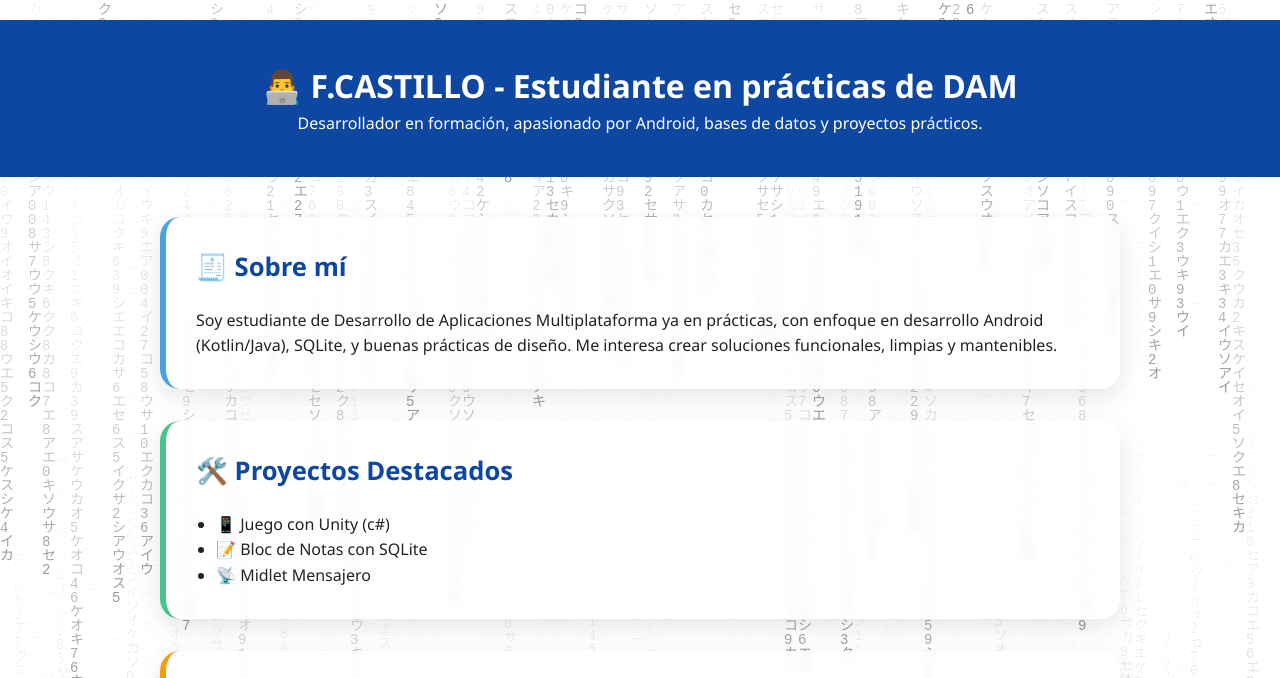
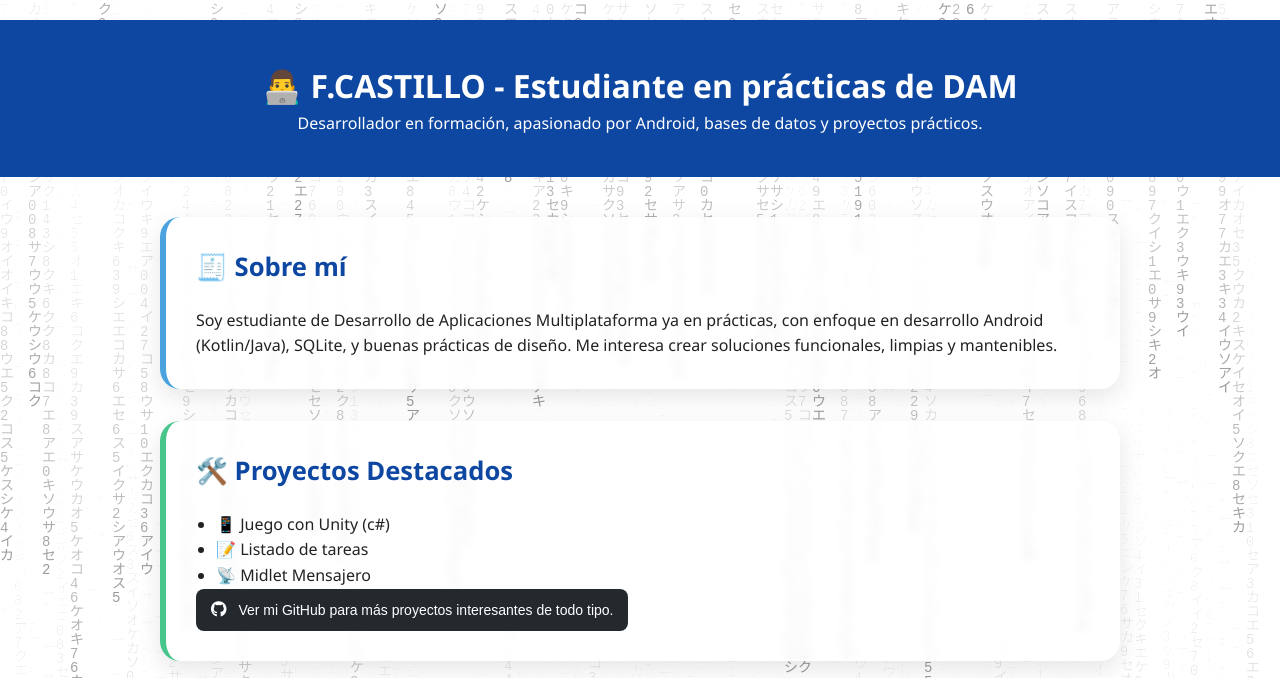
Before and after one commit to FECASRO/PORTFOLIO, a plain HTML site: page index.html in a window 1280 px wide. Shown: the top 678 px of the page. Drawn offline with Linux system fonts and the light colour scheme.

Commit message:
Completados proyectos
completados videos ,miniaturas, y conexión con Github

```diff
--- a/index.html
+++ b/index.html
@@ -1,6 +1,7 @@
 <!DOCTYPE html>
 <html lang="es">
 <head>
+  <link rel="stylesheet" href="https://cdnjs.cloudflare.com/ajax/libs/font-awesome/6.5.0/css/all.min.css">
   <meta charset="UTF-8" />
   <meta name="viewport" content="width=device-width, initial-scale=1.0" />
   <title>Portfolio de CLAUD</title>
@@ -80,20 +81,27 @@
           📱 Juego con Unity (c#)
         </li>
         <li class="project-item"
-            data-title="Bloc de Notas con SQLite"
-            data-video="https://www.youtube.com/embed/VIDEO_ID2"
-            data-images="img/bloc1.png,img/bloc2.png"
-            data-description="Aplicación para tomar notas, guardar y gestionar con base de datos SQLite, diseñada para máxima usabilidad.">
-          📝 Bloc de Notas con SQLite
+            data-title="Listado de tareas"
+            data-video="https://www.youtube.com/embed/nMQD7wL1Nlg"
+            data-images="images/bloc1.jpg,images/bloc2.jpg,images/bloc3.jpg"
+            data-description="Aplicación para listar tareas a realizar y completadas, pudiendo cambiar de
+            estado en cualquier momento y adaptado a diferentes tamaños de texto">
+          📝 Listado de tareas
         </li>
         <li class="project-item"
             data-title="Midlet Mensajero"
-            data-video="https://www.youtube.com/embed/VIDEO_ID3"
-            data-images="img/midlet1.png,img/midlet2.png"
-            data-description="Proyecto Midlet para mensajería en tiempo real, con funcionalidad básica y prueba de concepto en Java ME.">
+            data-video="https://www.youtube.com/embed/nThx6DHgjgI"
+            data-images="images/midlet1.jpg,images/midlet2.jpg,images/midlet3.jpg"
+            data-description="Proyecto Midlet para mensajería en tiempo real, con funcionalidad modernizada imitando midlet
+             y prueba de concepto">
           📡 Midlet Mensajero
         </li>
       </ul>
+      <a href="https://github.com/FECASRO" target="_blank" class="github-badge">
+  <i class="fab fa-github"></i>
+  Ver mi GitHub para más proyectos interesantes de todo tipo.
+</a>
+
     </section>
 
     <!-- Sección: Certificados -->
--- a/style.css
+++ b/style.css
@@ -246,3 +246,23 @@ footer {
   gap: 10px;
   margin-top: 10px;
 }
+.github-badge {
+  display: inline-block;
+  background-color: #24292e;
+  color: white;
+  padding: 10px 15px;
+  border-radius: 8px;
+  text-decoration: none;
+  font-family: Arial, sans-serif;
+  font-size: 14px;
+  transition: background-color 0.3s ease;
+}
+
+.github-badge i {
+  margin-right: 8px;
+  font-size: 16px;
+}
+
+.github-badge:hover {
+  background-color: #0366d6;
+}
```
Also changed, not shown: images/bloc1.jpg (added), images/bloc2.jpg (added), images/bloc3.jpg (added), images/midlet1.jpg (added), images/midlet2.jpg (added), images/midlet3.jpg (added).
